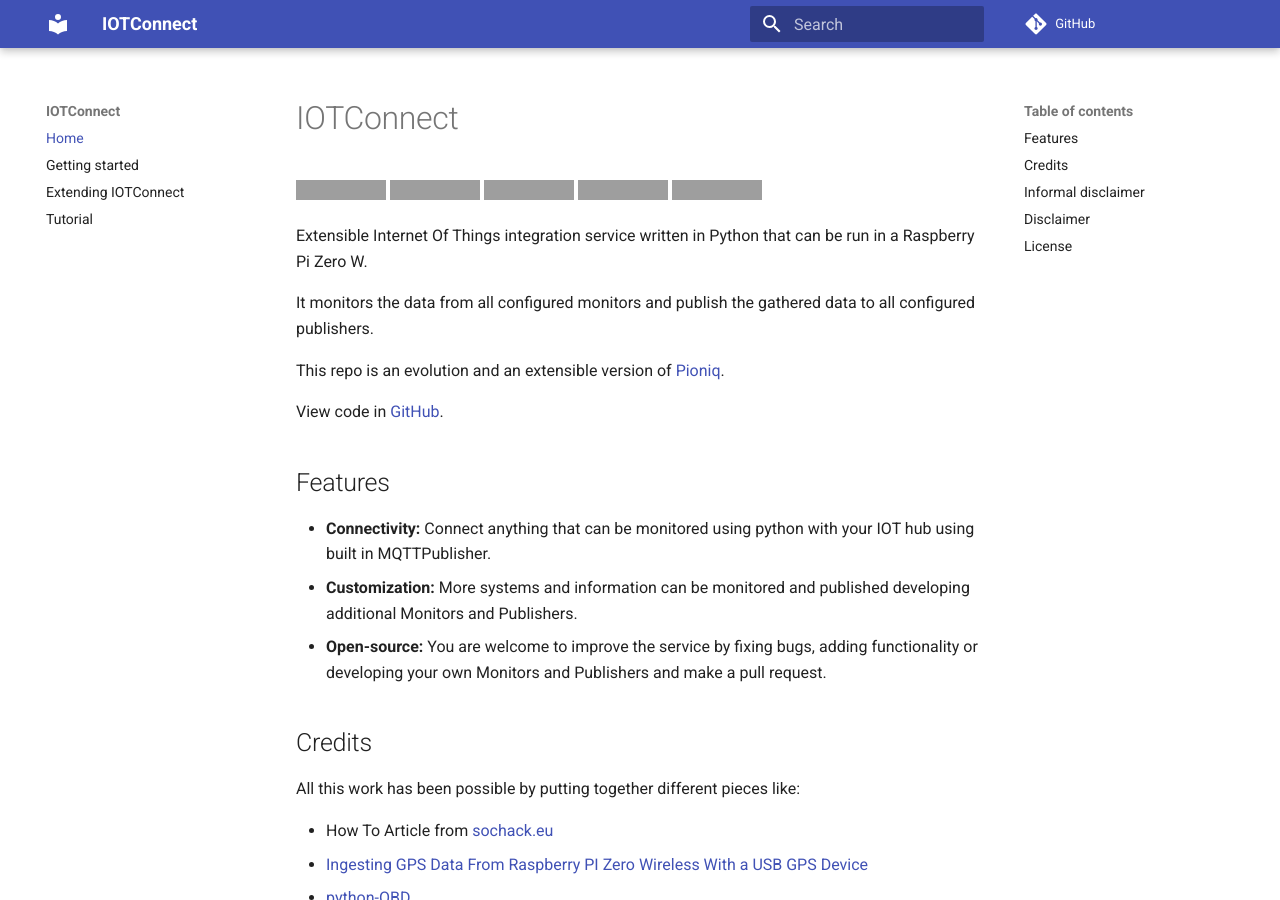
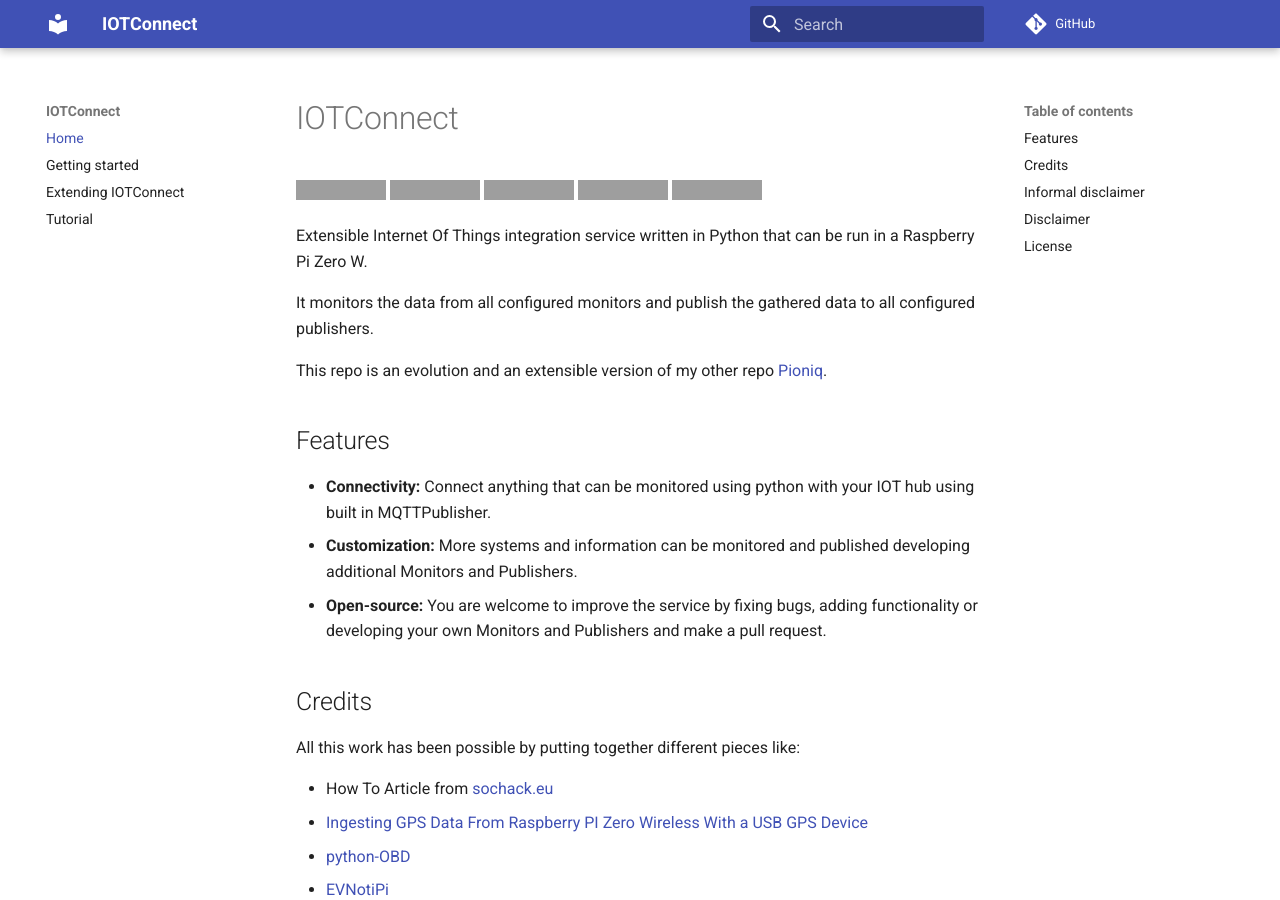
Before and after one commit to hokus15/IOTConnect, an MkDocs documentation site: the page built from docs/index.md, in a window 1280 px wide and 900 px high. Built offline with MkDocs 1.6.1 and Material for MkDocs 9.7.7, drawn with Linux system fonts in a browser that asks for light colours; comment, search, counter and statistics services are not loaded; grey boxes are pictures that could not be loaded.

Commit message:
Minor changes

```diff
--- a/docs/index.md
+++ b/docs/index.md
@@ -5,9 +5,7 @@ Extensible Internet Of Things integration service written in Python that can be
 
 It monitors the data from all configured monitors and publish the gathered data to all configured publishers.
 
-This repo is an evolution and an extensible version of [Pioniq](https://github.com/hokus15/pioniq).
-
-View code in [GitHub](https://github.com/hokus15/IOTConnect).
+This repo is an evolution and an extensible version of my other repo [Pioniq](https://github.com/hokus15/pioniq).
 
 ## Features
 -   **Connectivity:** Connect anything that can be monitored using python with your IOT hub using built in MQTTPublisher.
```
